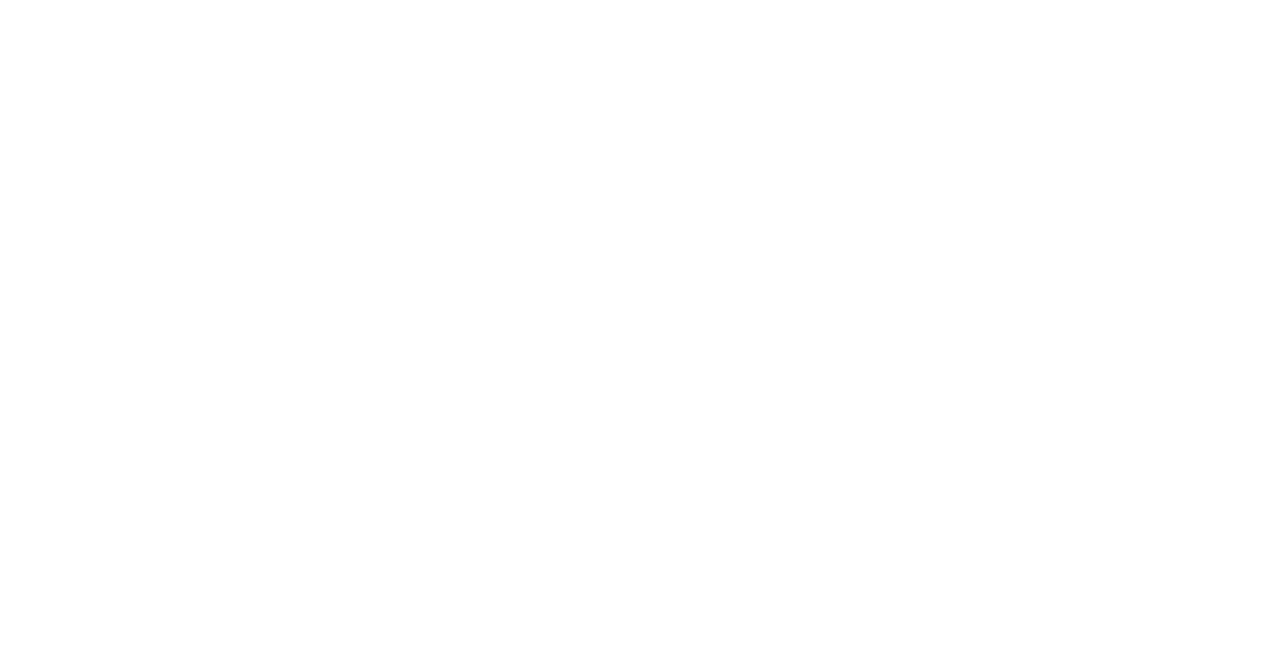
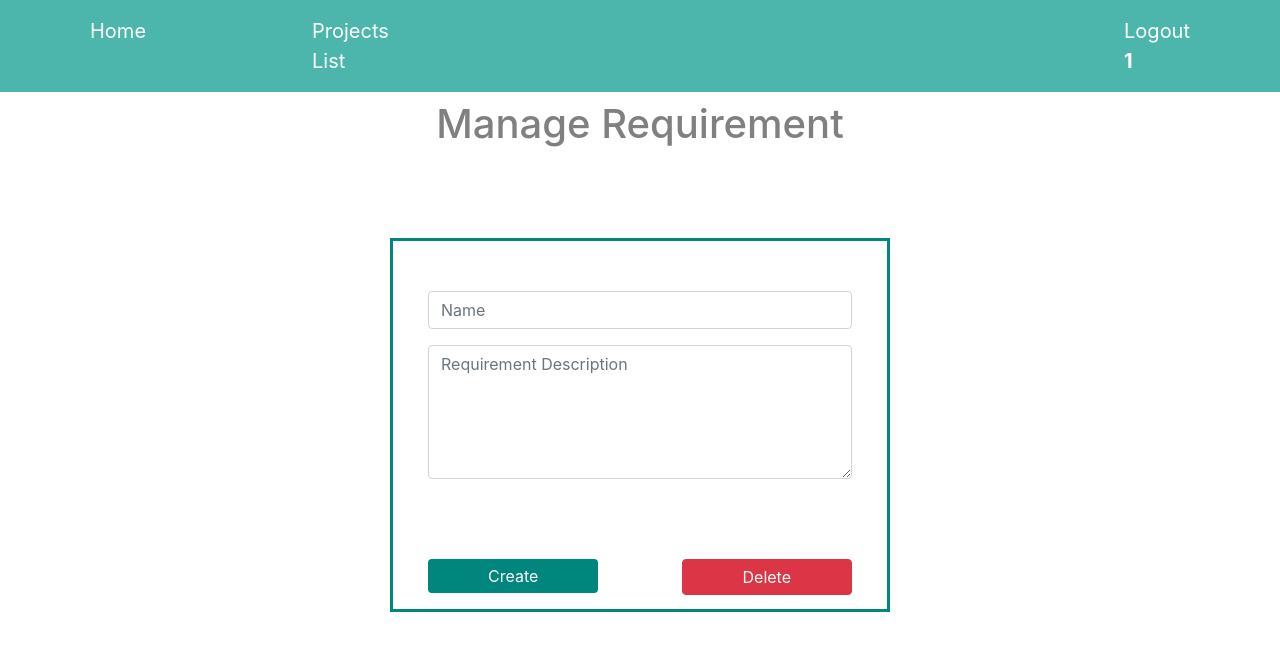
Before and after one commit to PalomaWolfango/proj3-frontend, a React (Create React App) app: page /change-req/1/1/1 in a window 1280 px wide. Before the commit this address had no page. Shown: the top 650 px of the page. Built offline with nearby package versions, Linux system fonts and the light colour scheme.

Commit message:
layouts_create_manage_requirements

```diff
--- a/src/components/AppRoute.js
+++ b/src/components/AppRoute.js
@@ -10,6 +10,8 @@
 import CreateProjectAdmin from './Create/create-project-admin';
 import ProjectDetails from './Projects/project-details';
 import CreateProjectPM from './Create/create-project-pm';
+import CreateReq from './Requirements/create-req';
+import ChangeReq from './Requirements/delete-update-req';
 
 
 function AppRoute() {
@@ -26,6 +28,8 @@
                 <Route exact path = '/create-project-admin/:id/:name' element = { <CreateProjectAdmin/> } />
                 <Route exact path = '/create-project-pm/:id/:name' element = { <CreateProjectPM/> } />
                 <Route exact path = '/project-details/:id/:name/:projectId' element = { <ProjectDetails/> } />
+                <Route exact path = '/create-req/:id/:name/:projectId' element = { <CreateReq/> } />
+                <Route exact path = '/change-req/:id/:name/:projectId' element = { <ChangeReq/> } />
             </ Routes>
         </ BrowserRouter>
     )
--- a/src/components/Create/create-project-admin.js
+++ b/src/components/Create/create-project-admin.js
@@ -30,7 +30,7 @@
                         </select>
                     </div>
                     <div className="mb-3">
-                        <textarea type="text" id="validationDefaultDescription" className="form-control" placeholder="Project Decription" rows="5" />
+                        <textarea type="text" id="validationDefaultDescription" className="form-control" placeholder="Project Description" rows="5" />
                     </div>
                    <div style={{float: 'left'}} >
                         <select onChange={(g) => getGestoresEquipa(g)} name="team" id="team">
--- a/src/components/Create/create-project-pm.js
+++ b/src/components/Create/create-project-pm.js
@@ -31,7 +31,7 @@
                         </select>
                     </div>
                     <div className="mb-3">
-                        <textarea type="text" id="validationDefaultDescription" className="form-control" placeholder="Project Decription" rows="5" />
+                        <textarea type="text" id="validationDefaultDescription" className="form-control" placeholder="Project Description" rows="5" />
                     </div>
                    <div style={{float: 'left'}} >
                         <select onChange={(g) => getGestoresEquipa(g)} name="team" id="team">
--- a/src/components/Projects/project-details.css
+++ b/src/components/Projects/project-details.css
@@ -16,7 +16,7 @@
 .div-team {
     float: left;
     border: 3px solid #00867d;
-    width: 18%;
+    width: 20%;
     margin-left: 50px;
     padding: 15px;
 }
--- a/src/components/Projects/project-details.js
+++ b/src/components/Projects/project-details.js
@@ -14,7 +14,7 @@
     const [projectsName, setProjectsName] = useState([]);
     const [projectsTeam, setProjectsTeam] = useState([]);
 
-    let { projectId } = useParams();
+    let { id, name, projectId } = useParams();
 
     useEffect(() => {
         axios.get(`http://localhost:4000/api/projetos/` + projectId)
@@ -50,7 +50,11 @@
                     <h3><b>TEAM</b></h3>
                     <div className="team-text">
                         {projectsTeam.map(projectTeam => (
-                            <li key={projectTeam._id}>{projectTeam.nome}</li>
+                            projectsName.idGestor === projectTeam._id ? (
+                                <li key={projectTeam._id}> <b>{projectTeam.nome}</b></li>
+                            ) : (
+                                <li key={projectTeam._id}>{projectTeam.nome}</li>
+                            )
                         ))}
                     </div>
                 </div>
@@ -61,17 +65,17 @@
             <div className="div-req" >
                 <h3>
                     <b className="b-req">REQUIREMENTS</b>
-                    <IconButton style={{float: 'right', width: 'auto', padding: '0px', marginRight: '100px'}}>
-                        <AddCircle style={{color: '#00867d', fontSize: '40px'}}/>
+                    <IconButton style={{float: 'right', width: 'auto', padding: '0px', marginRight: '100px'}} href={'/create-req/' + id + '/' + name + '/' + projectId}>
+                        <AddCircle style={{color: '#00867d', fontSize: '40px'}} />
                     </IconButton>
                 </h3>
                 <div className="div-req-cards">
                     <Row xs={1} md={1} className="g-4" className="row" >
-                        {Array.from({ length: 12 }).map((_, idx) => (
+                        {Array.from({ length: 8 }).map((_, idx) => (
                             <Col className="col">
                                 <Card style={{borderColor:"#00867d"}} >
                                     <Card.Body>
-                                        <Link className="link-req" to="#">
+                                        <Link className="link-req" to={{pathname: '/change-req/' + id + '/' + name + '/' + projectId}}>
                                             <Card.Text>
                                                 Requisito Descrição
                                             </Card.Text>
--- /dev/null
+++ b/src/components/Requirements/create-req.js
@@ -0,0 +1,54 @@
+import React from "react";
+/* import axios from "axios"; */
+import MenuUser from "../Menu/menu-user";
+
+class CreateReq extends React.Component {
+
+    render(){
+
+        return(
+            <>
+            <MenuUser />
+            <h1 style={{color: 'grey', margin: '15px', marginTop: '100px', textAlign: 'center'}}>Create Requirement</h1>
+            <div className="container" style={{ border: '3px solid #00867d', padding: '15px 35px', marginTop: '90px', maxWidth: '500px' }}>
+                <form /* onSubmit={(e) => createUser(e)} */>
+                    <div className="mb-3" style={{marginTop: '30px'}}>
+                        <input type="text" id="validationDefaultName" className="form-control"  placeholder="Name"/>
+                    </div>
+                    <div className="mb-3">
+                        <textarea type="text" id="validationDefaultDescription" className="form-control" placeholder="Requirement Description" rows="5" />
+                    </div>
+                    <div style={{textAlign: 'center', marginTop: '80px'}}>
+                        <button type="submit" class="btn btn-info" href="#" style={{backgroundColor: '#00867d', border: '#00867d', color: 'white', padding: '5px 60px'}}>Create</button>
+                    </div>
+                </form>
+            </div></>
+        )
+    }
+}
+
+
+// function createUser (e) {
+//     e.preventDefault();
+
+//     let request =  {
+//         nome: document.getElementById('validationDefaultName').value,
+//         contacto: document.getElementById('validationDefaultContact').value,
+//         username: document.getElementById('validationDefaultUsername').value,
+//         password: document.getElementById('validationDefaultPassword').value,
+//         tipo: document.getElementById('userType').value
+//     }
+
+//     axios.post('http://localhost:4000/api/users', request)
+//     .then( resp => {
+//         alert("User successfully added!");
+//         window.location.reload(false);
+//     })
+//     .catch( err => {
+//         /* alert("Wrong Credentials!"); */
+//     })
+// }
+
+
+
+export default CreateReq;
--- /dev/null
+++ b/src/components/Requirements/delete-update-req.js
@@ -0,0 +1,57 @@
+import React from "react";
+/* import axios from "axios"; */
+import MenuUser from "../Menu/menu-user";
+
+class ChangeReq extends React.Component {
+
+    render(){
+
+        return(
+            <>
+            <MenuUser />
+            <h1 style={{color: 'grey', margin: '15px', marginTop: '100px', textAlign: 'center'}}>Manage Requirement</h1>
+            <div className="container" style={{ border: '3px solid #00867d', padding: '50px 35px', marginTop: '90px', maxWidth: '500px' }}>
+                <form /* onSubmit={(e) => createUser(e)} */>
+                    <div className="mb-3">
+                        <input type="text" id="validationDefaultName" className="form-control"  placeholder="Name"/>
+                    </div>
+                    <div className="mb-3">
+                        <textarea type="text" id="validationDefaultDescription" className="form-control" placeholder="Requirement Description" rows="5" />
+                    </div>
+                    <div style={{textAlign: 'center', marginTop: '80px'}}>
+                        <button type="submit" class="btn btn-info" style={{backgroundColor: '#00867d', border: '#00867d', color: 'white', padding: '5px 60px', float: 'left'}}>Create</button>
+                    </div>
+                    <div style={{textAlign: 'center', marginTop: '80px'}}>
+                        <button type="submit" class="btn btn-danger" style={{color: 'white', padding: '5px 60px', float: 'right'}}>Delete</button>
+                    </div>
+                </form>
+            </div></>
+        )
+    }
+}
+
+
+// function createUser (e) {
+//     e.preventDefault();
+
+//     let request =  {
+//         nome: document.getElementById('validationDefaultName').value,
+//         contacto: document.getElementById('validationDefaultContact').value,
+//         username: document.getElementById('validationDefaultUsername').value,
+//         password: document.getElementById('validationDefaultPassword').value,
+//         tipo: document.getElementById('userType').value
+//     }
+
+//     axios.post('http://localhost:4000/api/users', request)
+//     .then( resp => {
+//         alert("User successfully added!");
+//         window.location.reload(false);
+//     })
+//     .catch( err => {
+//         /* alert("Wrong Credentials!"); */
+//     })
+// }
+
+
+
+export default ChangeReq;
```
